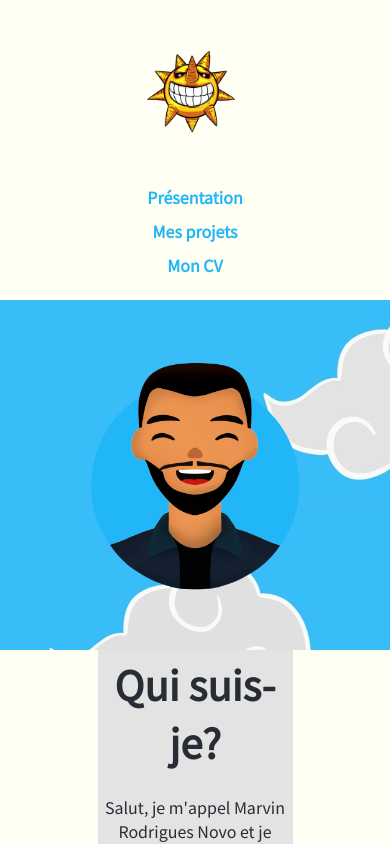
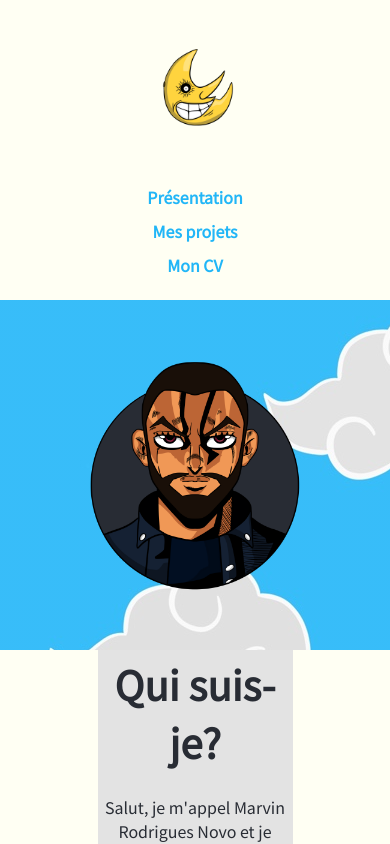
Before and after one commit to Marvinrn/MRNapp, a React (Create React App) app in the folder mrn-project/: page / in a window 390 px wide. Shown: the top 844 px of the page. Built offline with nearby package versions, Linux system fonts and the light colour scheme.

Commit message:
upgrade darkmode lightmode
et ajustement responsive

```diff
--- a/mrn-project/src/components/Header.js
+++ b/mrn-project/src/components/Header.js
@@ -1,6 +1,5 @@
-import React, { useState } from 'react';
+import React from 'react';
 import sunLogo from '../assets/sunEater.png';
-import moonLogo from '../assets/moonEater.png'
 import { Link } from 'react-scroll'
 
 const Header = () => {
--- a/mrn-project/src/components/Introduction.js
+++ b/mrn-project/src/components/Introduction.js
@@ -1,20 +1,105 @@
-import React from 'react';
+import React, { useState } from 'react';
+import { Link } from 'react-scroll'
+import sunLogo from '../assets/sunEater.png';
+import moonLogo from '../assets/moonEater.png';
 import avatar from '../assets/Avatar1.png'
+import avatarJojo from '../assets/mrnJojo1.png'
 
 const Introduction = () => {
+    const [themeMode, setThemeMode] = useState('')
+    let clickedClass = "clicked"
+    const body = document.body
+    const lightTheme = "lightMode"
+    const darkTheme = "darkMode"
+    let theme
+
+    if (localStorage) {
+        theme = localStorage.getItem("theme")
+        console.log(theme);
+    }
+
+    if (theme === lightTheme || theme === darkTheme) {
+        body.classList.add(theme)
+    } else {
+        body.classList.add(lightTheme)
+    }
+
+    const switchTheme = e => {
+        if (theme === darkTheme) {
+            body.classList.replace(darkTheme, lightTheme)
+            e.target.classList.remove(clickedClass)
+            localStorage.setItem("theme", "lightMode")
+            theme = lightTheme
+        } else {
+            body.classList.replace(lightTheme, darkTheme)
+            e.target.classList.remove(clickedClass)
+            localStorage.setItem("theme", "darkMode")
+            theme = darkTheme
+        }
+        setThemeMode(theme)
+    }
     return (
+        <div>
+            <header className="topBar">
+                <nav className="navBar">
+                    <span
+                        className={theme === "darkMode" ? clickedClass : "mrnLogo"}
+                        onClick={e => switchTheme(e)}
+                    >
+                            {themeMode === "lightMode" || theme === "lightMode" ?
+                            (<img className="mrnLogo" src={sunLogo} alt='logo' />
+                            ) : (<img className="mrnLogo" src={moonLogo} alt='logo' /> )}
+                    </span>
+                    <Link
+                        className="anchor"
+                        activeClass="active"
+                        to="introduction"
+                        spy={true}
+                        smooth={true}
+                        offset={-70}
+                        duration={500}
+                    >
+                        Présentation
+                    </Link>
+
+                    <Link
+                        className="anchor"
+                        activeClass="active"
+                        to="project"
+                        spy={true}
+                        smooth={true}
+                        offset={-70}
+                        duration={500}
+                    >
+                        Mes projets
+                    </Link>
+
+                    <Link
+                        className="anchor"
+                        activeClass="active"
+                        to="cv"
+                        spy={true}
+                        smooth={true}
+                        offset={-70}
+                        duration={500}
+                    >
+                        Mon CV
+                    </Link>
+                </nav>
+            </header>
             <section className="introSection">
                 <div className="avatarBg">
-                <img className="mrnAvatar" src={avatar} alt='avatar' />
+                     <img className="mrnAvatar" src={themeMode === "lightMode" || theme === "lightMode" ? (avatar) : (avatarJojo)}alt='logo' />
                 </div>
                 <div className="selfIntro" id="introduction">
                     <h1 className="selfTitle">Qui suis-je?</h1>
-                <br/>
-                <p> Salut, je m'appel Marvin Rodrigues Novo et je suis un jeune développeur web front-end en recherche d'une alternance. Je débute le développement web front-end depuis seulement quelques mois et je suis déja passionné par ce milieu, c'est donc pour cette raison que j'ai décidé de faire du développement web mon métier de rêve.<br/>
+                    <br />
+                    <p> Salut, je m'appel Marvin Rodrigues Novo et je suis un jeune développeur web front-end en recherche d'une alternance. Je débute le développement web front-end depuis seulement quelques mois et je suis déja passionné par ce milieu, c'est donc pour cette raison que j'ai décidé de faire du développement web mon métier de rêve.<br />
                         Sur ce site vous retrouverez les différents projets que j'ai pu réaliser ainsi que mes futurs projets à venir.
                     </p>
                 </div>
             </section>
+        </div>
     );
 };
 
--- a/mrn-project/src/pages/Home.js
+++ b/mrn-project/src/pages/Home.js
@@ -1,7 +1,6 @@
 import React from 'react';
 import Cv from '../components/Cv';
 import Footer from '../components/Footer';
-import Header from '../components/Header';
 import Introduction from '../components/Introduction';
 import Projects from '../components/Projects';
 import ScrollToTop from '../components/ScrollToTop';
@@ -9,7 +8,6 @@ import ScrollToTop from '../components/ScrollToTop';
 const Home = () => {
     return (
         <div>
-            <Header />
             <Introduction />
             <Projects />
             <Cv />
--- a/mrn-project/src/styles/components/_header.scss
+++ b/mrn-project/src/styles/components/_header.scss
@@ -10,6 +10,9 @@
         display: flex;
         justify-content: space-between;
 
+        .clicked{
+            margin: auto;
+        }
 
         .mrnLogo{
             margin: auto;
--- a/mrn-project/src/styles/darkMode/_darkCv.scss
+++ b/mrn-project/src/styles/darkMode/_darkCv.scss
@@ -2,8 +2,8 @@
     .cvSection{
         border-top: 3px solid $color-2;
         .cvTitle{
-            color: $color-4;
-            border-bottom: 4px solid $color-4;
+            color: $color-2;
+            border-bottom: 4px solid $color-2;
         }
 
         .cvContent{
--- a/mrn-project/src/styles/darkMode/_darkProjects.scss
+++ b/mrn-project/src/styles/darkMode/_darkProjects.scss
@@ -1,7 +1,8 @@
 .darkMode{
     .projectSection{
         .projectTitle{
-            color: $color-4;
+            color: $color-2;
+            border-bottom: 4px solid $color-2;
         }
 
         .projectPreview{
```
Also changed, not shown: 1 other file (tests, documents, lock files or other folders). Lines whose indentation alone changed are shown as unchanged.
